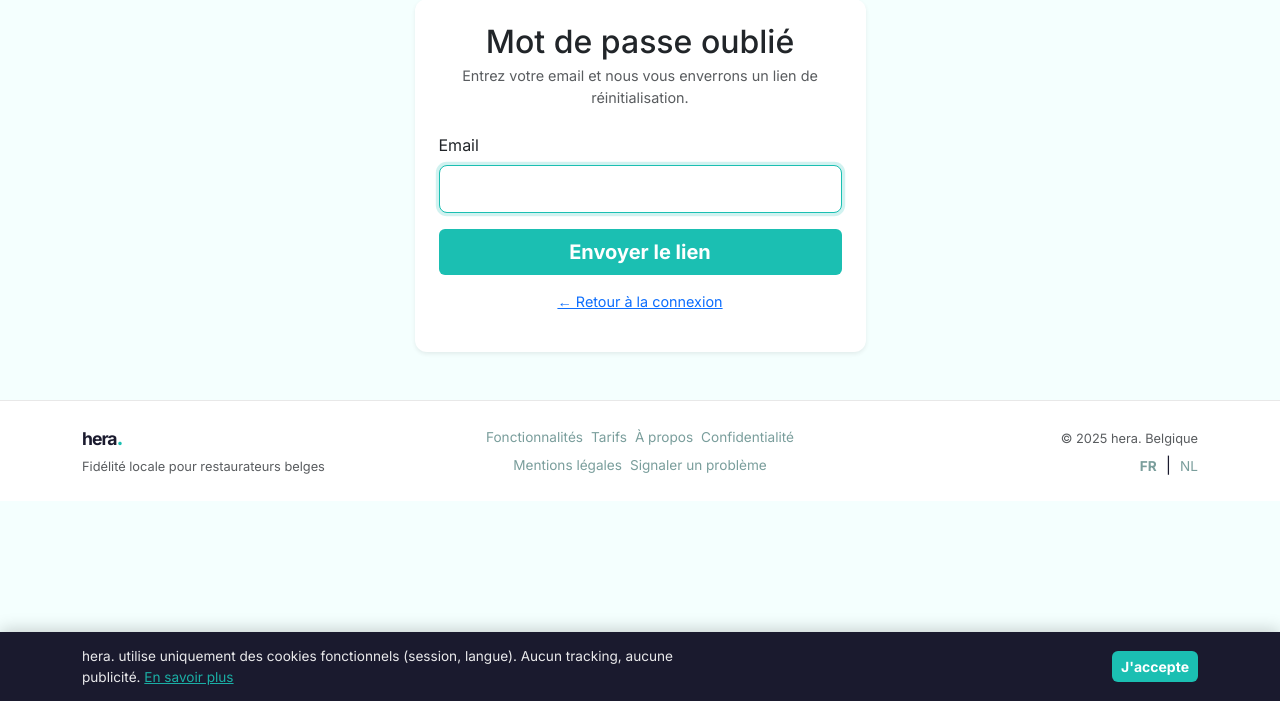
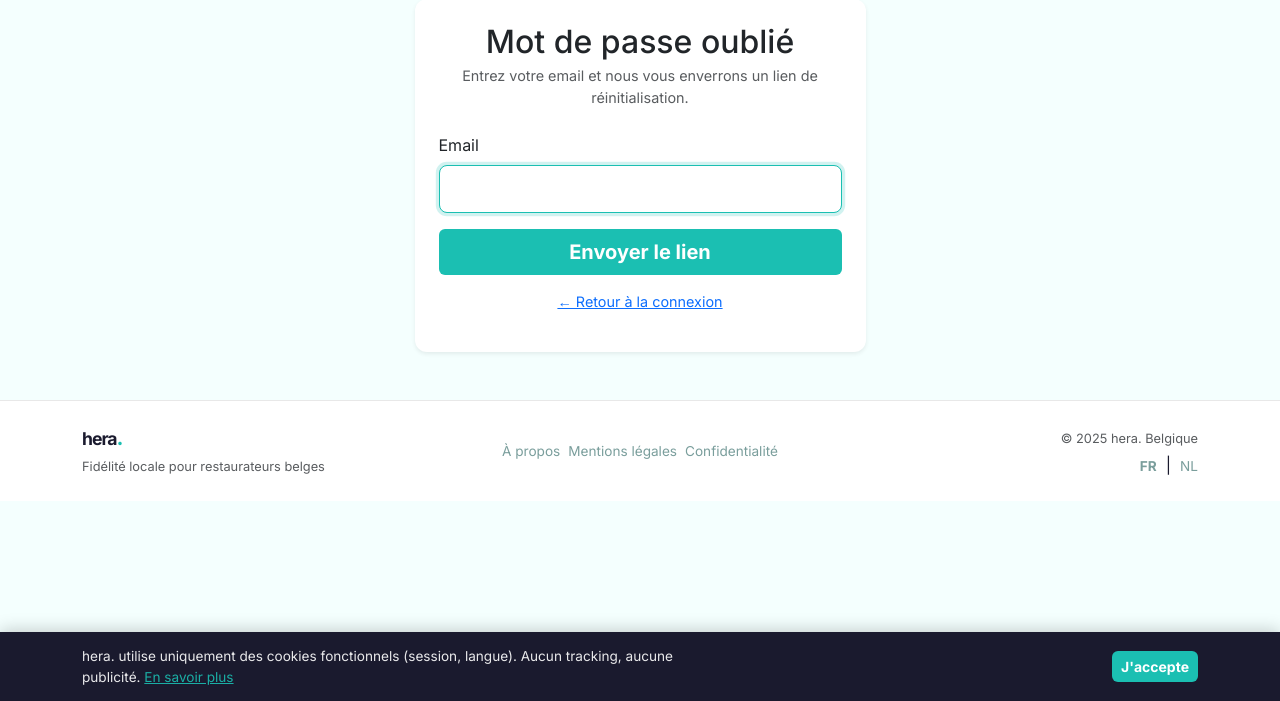
Before and after one commit to krs12k/Hera, a Flask app: page /mot-de-passe-oublie in a window 1280 px wide. Shown: the part 99-800 px from the top of the page. Run offline with Flask 3, Linux system fonts and the light colour scheme; some libraries are stand-ins or nearby versions.

Commit message:
Footer : simplifie a propos, mentions legales, confidentialite uniquement
Co-Authored-By: Claude Sonnet 4.6 <noreply@anthropic.com>

```diff
--- a/templates/base.html
+++ b/templates/base.html
@@ -95,12 +95,9 @@
                 </div>
                 <div class="col-md-4 text-center mt-3 mt-md-0">
                     <div class="d-flex flex-wrap justify-content-center gap-2">
-                        <a href="{{ url_for('comment_ca_marche') }}" class="footer-link">{{ t.nav_features }}</a>
-                        <a href="{{ url_for('tarifs') }}" class="footer-link">Tarifs</a>
                         <a href="{{ url_for('pour_restaurateurs') }}" class="footer-link">{{ t.nav_about }}</a>
+                        <a href="{{ url_for('mentions_legales') }}" class="footer-link">{{ t.footer_legal }}</a>
                         <a href="{{ url_for('confidentialite') }}" class="footer-link">{{ t.footer_privacy }}</a>
-                        <a href="{{ url_for('mentions_legales') }}" class="footer-link">{{ t.footer_legal }}</a>
-                        <a href="{{ url_for('signaler') }}" class="footer-link">{{ t.footer_report }}</a>
                     </div>
                 </div>
                 <div class="col-md-4 text-md-end text-center mt-2 mt-md-0">
```
